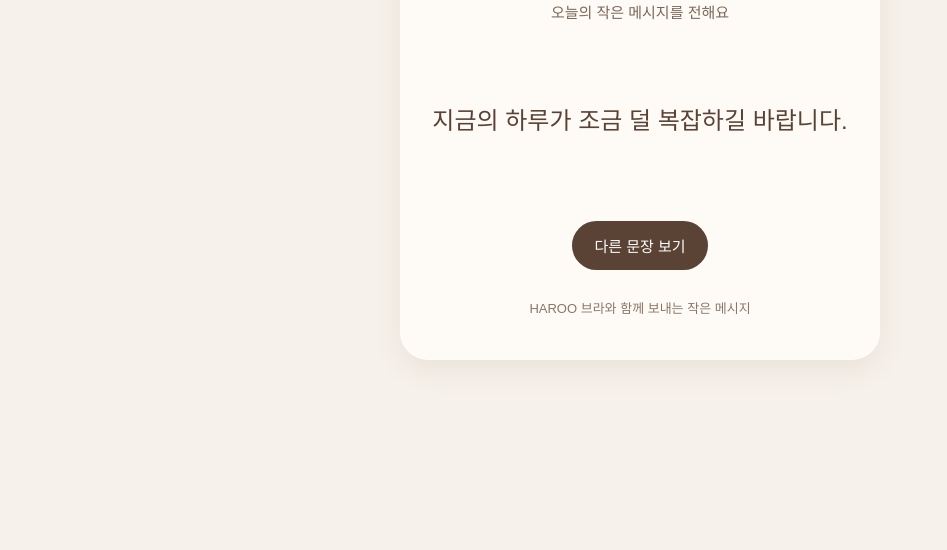
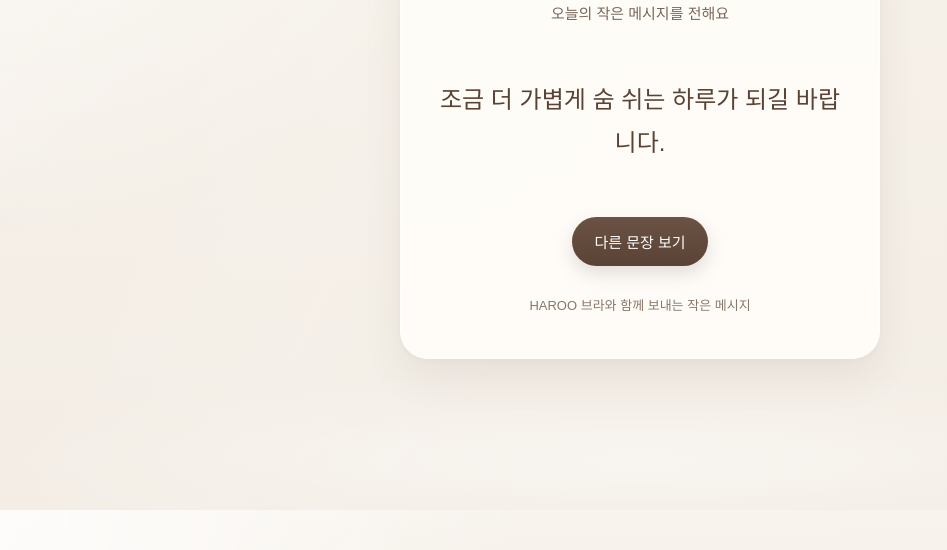
Before and after one commit to yealyoung/perfection-message, a plain HTML site: page index.html in a window 1280 px wide. Shown: the part 290-840 px from the top of the page, without its empty margins (0-947 px from the left). Before the commit the page ends 800 px from the top, so only its background shows below. Drawn offline with Linux system fonts and the light colour scheme.

Commit message:
Update index.html

```diff
--- a/index.html
+++ b/index.html
@@ -8,7 +8,10 @@
   body {
     margin: 0;
     font-family: "Apple SD Gothic Neo", "Noto Sans KR", sans-serif;
-      background: #f6f1ea;
+    background:
+      radial-gradient(circle at top left, rgba(255,255,255,0.7), transparent 35%),
+      linear-gradient(135deg, rgba(255,255,255,0.35) 0%, rgba(255,255,255,0) 25%),
+      linear-gradient(to bottom, #f7f2eb 0%, #f3ede5 100%);
     color: #5a4335;
     display: flex;
     align-items: center;
@@ -16,52 +19,114 @@
     min-height: 100vh;
     padding: 24px;
     box-sizing: border-box;
+    position: relative;
+    overflow: hidden;
+  }
+
+  /* 아주 옅은 빛 그림자 */
+  body::before {
+    content: "";
+    position: absolute;
+    inset: 0;
+    background:
+      linear-gradient(115deg,
+        rgba(255,255,255,0.20) 0%,
+        rgba(255,255,255,0.00) 18%,
+        rgba(255,255,255,0.18) 36%,
+        rgba(255,255,255,0.00) 54%);
+    opacity: 0.5;
+    pointer-events: none;
+  }
+
+  /* 하단에 아주 옅은 빛/공기감 */
+  body::after {
+    content: "";
+    position: absolute;
+    left: 0;
+    right: 0;
+    bottom: -40px;
+    height: 180px;
+    background: radial-gradient(
+      ellipse at center,
+      rgba(255,255,255,0.45) 0%,
+      rgba(255,255,255,0.12) 45%,
+      rgba(255,255,255,0) 75%
+    );
+    pointer-events: none;
   }
 
   .card {
     width: 100%;
     max-width: 480px;
-      background: rgba(255, 252, 248, 0.92);
+    background:
+      linear-gradient(rgba(255,252,248,0.94), rgba(255,252,248,0.94)),
+      repeating-linear-gradient(
+        0deg,
+        rgba(120, 95, 75, 0.015) 0px,
+        rgba(120, 95, 75, 0.015) 1px,
+        transparent 1px,
+        transparent 4px
+      );
     border-radius: 28px;
     padding: 40px 28px;
     box-sizing: border-box;
     text-align: center;
-      box-shadow: 0 10px 30px rgba(90, 67, 53, 0.08);
+    box-shadow:
+      0 18px 40px rgba(90, 67, 53, 0.08),
+      0 2px 10px rgba(90, 67, 53, 0.04);
+    position: relative;
+    z-index: 1;
+    border: 1px solid rgba(255,255,255,0.45);
+    backdrop-filter: blur(2px);
   }
 
   .brand {
     font-size: 14px;
     letter-spacing: 0.18em;
     margin-bottom: 28px;
-      opacity: 0.85;
+    opacity: 0.82;
   }
 
   .title {
     font-size: 28px;
     font-weight: 600;
-      margin-bottom: 16px;
+    margin-bottom: 14px;
+    letter-spacing: -0.01em;
   }
 
   .subtitle {
     font-size: 15px;
-      line-height: 1.7;
+    line-height: 1.8;
     color: #7a6558;
-      margin-bottom: 36px;
+    margin-bottom: 34px;
   }
 
   .message {
     font-size: 24px;
-      line-height: 1.7;
+    line-height: 1.8;
     font-weight: 500;
-      margin: 32px 0 40px;
+    margin: 30px 0 36px;
     min-height: 120px;
     display: flex;
     align-items: center;
     justify-content: center;
+    transition: opacity 0.45s ease, transform 0.45s ease;
+    opacity: 1;
+    transform: translateY(0);
+  }
+
+  .message.fade-out {
+    opacity: 0;
+    transform: translateY(6px);
+  }
+
+  .message.fade-in {
+    opacity: 1;
+    transform: translateY(0);
   }
 
   button {
-      background: #5a4335;
+    background: linear-gradient(to bottom, #6a5244, #5a4335);
     color: white;
     border: none;
     border-radius: 999px;
@@ -69,15 +134,23 @@
     font-size: 15px;
     cursor: pointer;
     margin-bottom: 28px;
+    box-shadow: 0 8px 18px rgba(90, 67, 53, 0.16);
+    transition: all 0.25s ease;
   }
 
   button:hover {
-      opacity: 0.92;
+    transform: translateY(-1px);
+    box-shadow: 0 12px 22px rgba(90, 67, 53, 0.18);
+    opacity: 0.98;
+  }
+
+  button:active {
+    transform: translateY(0);
   }
 
   .footer {
     font-size: 13px;
-      line-height: 1.7;
+    line-height: 1.8;
     color: #8a7668;
   }
 </style>
@@ -124,8 +197,19 @@
   ];
 
   function showRandomMessage() {
+    const messageEl = document.getElementById("message");
+    messageEl.classList.add("fade-out");
+
+    setTimeout(() => {
       const randomIndex = Math.floor(Math.random() * messages.length);
-      document.getElementById("message").textContent = messages[randomIndex];
+      messageEl.textContent = messages[randomIndex];
+      messageEl.classList.remove("fade-out");
+      messageEl.classList.add("fade-in");
+
+      setTimeout(() => {
+        messageEl.classList.remove("fade-in");
+      }, 450);
+    }, 250);
   }
 
   showRandomMessage();
```
Lines whose indentation alone changed are shown as unchanged.
